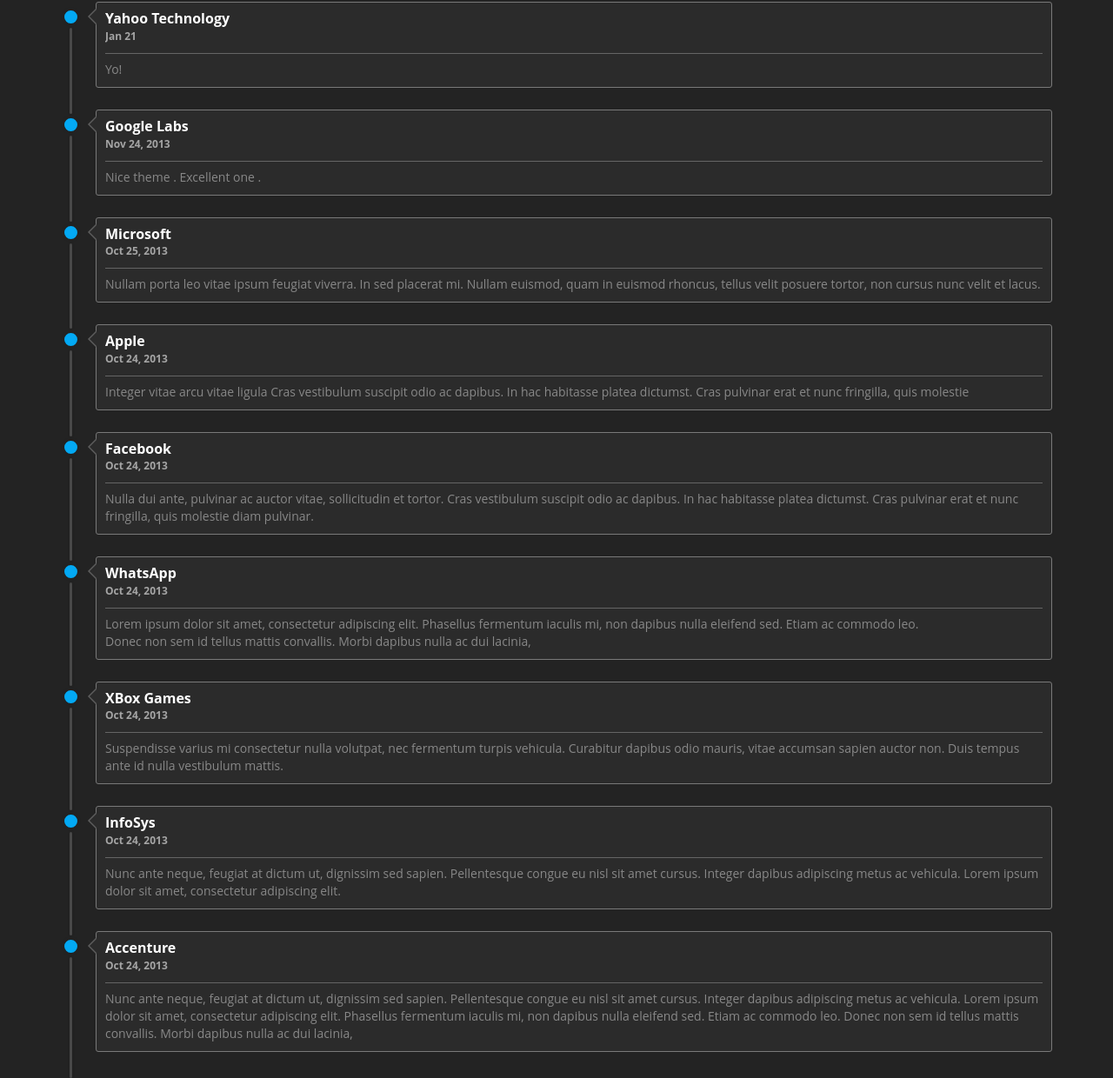
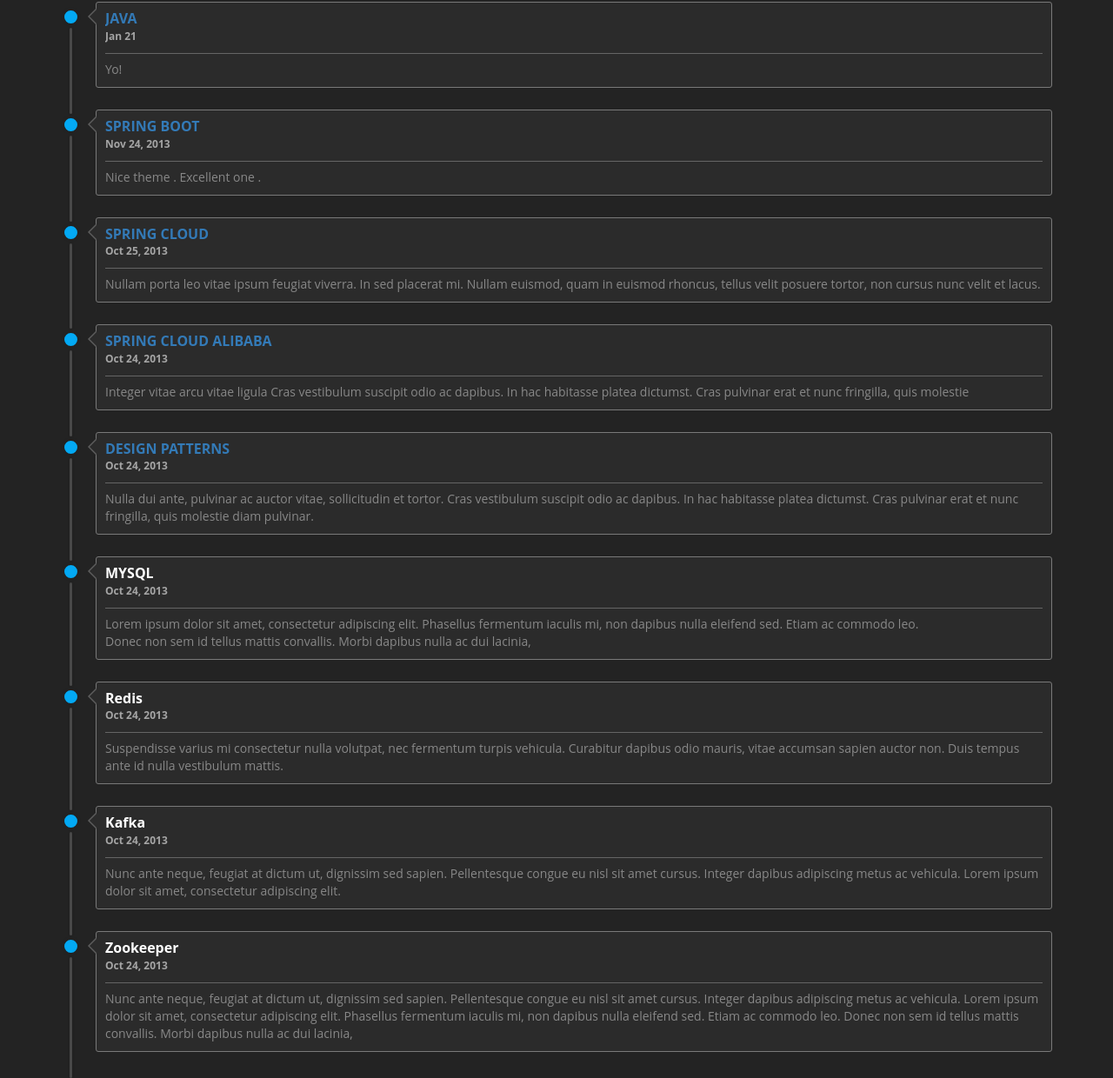
Before and after one commit to wanghengGit/Energy_Internet, a plain HTML site: page index.html in a window 1280 px wide. Shown: the part 2535-3775 px from the top of the page at 87% size. Drawn offline with Linux system fonts and the light colour scheme.

Commit message:
experience 加链接

```diff
--- a/index.html
+++ b/index.html
@@ -248,7 +248,7 @@
 						<div class="message-inner">
 							<div class="message-head clearfix">
 								<div class="user-detail">
-									<h5 class="handle">Yahoo Technology</h5>
+									<h5 class="handle"><a onclick="window.location.href='https://gitee.com/wangkit/java-learning'" target="_blank" >JAVA</a></h5>
 									<div class="post-meta">
 										<div class="asker-meta">
 											<span class="qa-message-what"></span>
@@ -268,7 +268,7 @@
 						<div class="message-inner">
 							<div class="message-head clearfix">
 								<div class="user-detail">
-									<h5 class="handle">Google Labs</h5>
+									<h5 class="handle"><a onclick="window.location.href='https://gitee.com/wangkit/springboot-learning'" target="_blank" >SPRING BOOT</a></h5>
 									<div class="post-meta">
 										<div class="asker-meta">
 											<span class="qa-message-what"></span>
@@ -288,7 +288,7 @@
 						<div class="message-inner">
 							<div class="message-head clearfix">
 								<div class="user-detail">
-									<h5 class="handle">Microsoft</h5>
+									<h5 class="handle"><a onclick="window.location.href='https://gitee.com/wangkit/springcloud-learning'" target="_blank" >SPRING CLOUD</a></h5>
 									<div class="post-meta">
 										<div class="asker-meta">
 											<span class="qa-message-what"></span>
@@ -308,7 +308,7 @@
 						<div class="message-inner">
 							<div class="message-head clearfix">
 								<div class="user-detail">
-									<h5 class="handle">Apple</h5>
+									<h5 class="handle"><a onclick="window.location.href='https://gitee.com/wangkit/springcloudAlibaba-learning'" target="_blank" >SPRING CLOUD ALIBABA</a></h5>
 									<div class="post-meta">
 										<div class="asker-meta">
 											<span class="qa-message-what"></span>
@@ -328,7 +328,7 @@
 						<div class="message-inner">
 							<div class="message-head clearfix">
 								<div class="user-detail">
-									<h5 class="handle">Facebook</h5>
+									<h5 class="handle"><a onclick="window.location.href='https://github.com/wanghengGit/DesignPatterns-learning'" target="_blank" >DESIGN PATTERNS</a></h5>
 									<div class="post-meta">
 										<div class="asker-meta">
 											<span class="qa-message-what"></span>
@@ -348,7 +348,7 @@
 						<div class="message-inner">
 							<div class="message-head clearfix">
 								<div class="user-detail">
-									<h5 class="handle">WhatsApp</h5>
+									<h5 class="handle">MYSQL</h5>
 									<div class="post-meta">
 										<div class="asker-meta">
 											<span class="qa-message-what"></span>
@@ -369,7 +369,7 @@ Donec non sem id tellus mattis convallis. Morbi dapibus nulla ac dui lacinia,
 						<div class="message-inner">
 							<div class="message-head clearfix">
 								<div class="user-detail">
-									<h5 class="handle">XBox Games</h5>
+									<h5 class="handle">Redis</h5>
 									<div class="post-meta">
 										<div class="asker-meta">
 											<span class="qa-message-what"></span>
@@ -389,7 +389,7 @@ Donec non sem id tellus mattis convallis. Morbi dapibus nulla ac dui lacinia,
 						<div class="message-inner">
 							<div class="message-head clearfix">
 								<div class="user-detail">
-									<h5 class="handle">InfoSys</h5>
+									<h5 class="handle">Kafka</h5>
 									<div class="post-meta">
 										<div class="asker-meta">
 											<span class="qa-message-what"></span>
@@ -409,7 +409,7 @@ Donec non sem id tellus mattis convallis. Morbi dapibus nulla ac dui lacinia,
 						<div class="message-inner">
 							<div class="message-head clearfix">
 								<div class="user-detail">
-									<h5 class="handle">Accenture</h5>
+									<h5 class="handle">Zookeeper</h5>
 									<div class="post-meta">
 										<div class="asker-meta">
 											<span class="qa-message-what"></span>
```
